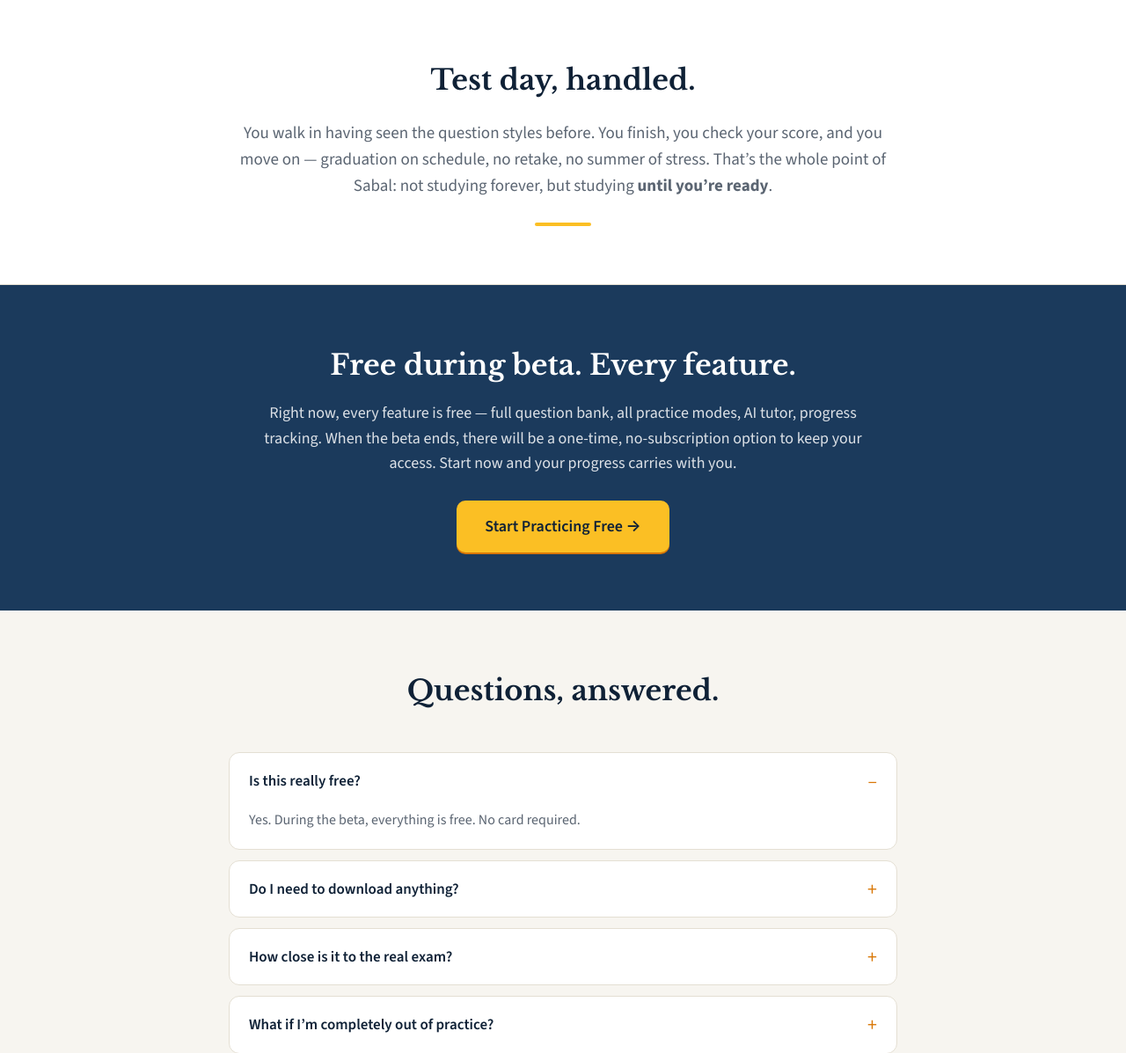
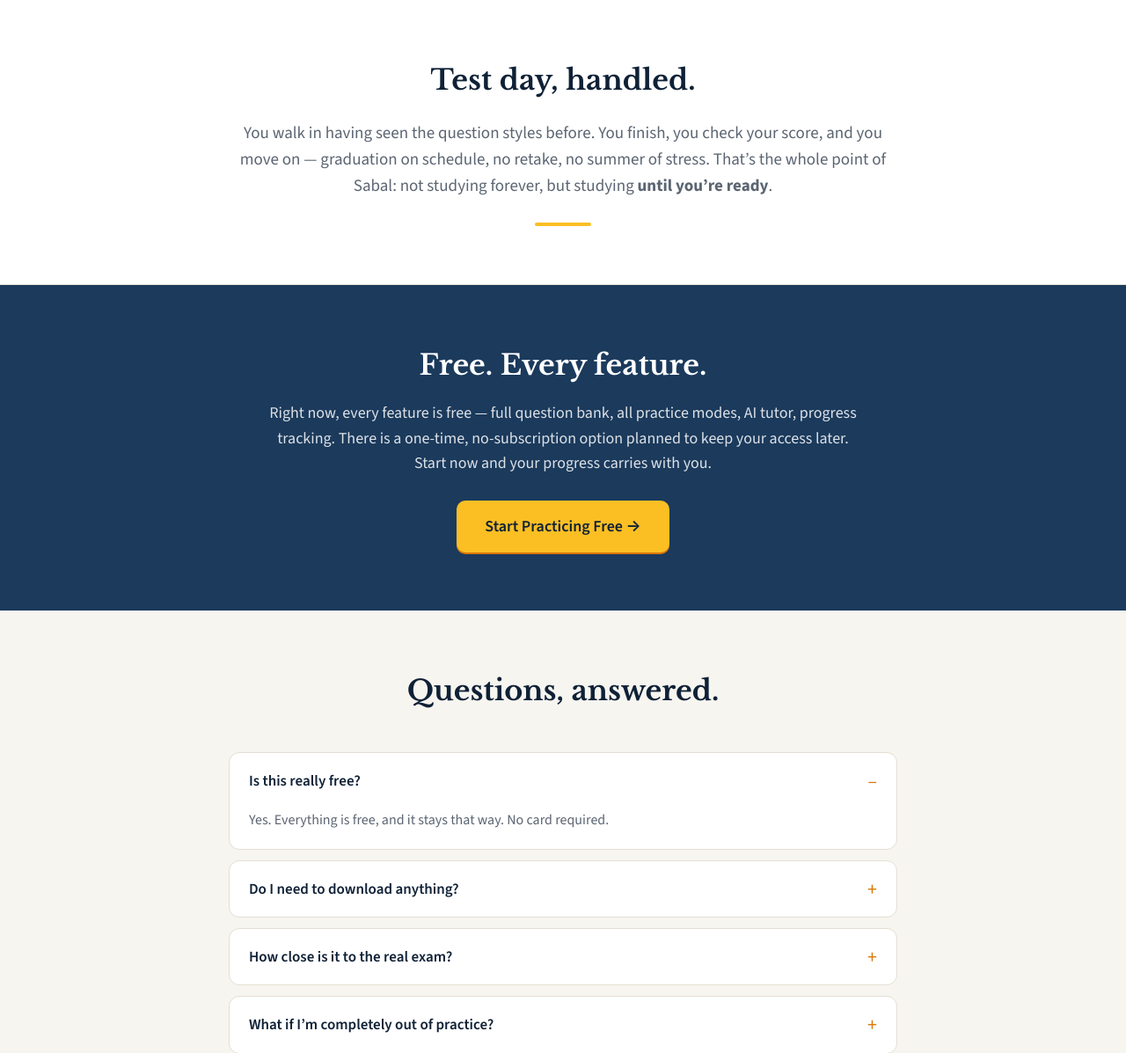
Before and after one commit to MuataSr/sabal, a Flask app: page / in a window 1280 px wide. Shown: the part 4085-5282 px from the top of the page at 88% size. Run offline with Flask 3, Linux system fonts and the light colour scheme.

Commit message:
copy: remove every launch-beta reference; gate paid+AI surfaces on the edition flag

```diff
--- a/app.py
+++ b/app.py
@@ -12,7 +12,8 @@ import random
 import threading
 from datetime import datetime, timedelta, timezone
 from functools import wraps
-from flask import Flask, render_template, redirect, url_for, request, jsonify, session, flash
+from flask import (Flask, render_template, redirect, url_for, request, jsonify, session, flash,
+                   abort)
 import kb
 import tutor_engine
 import db
@@ -55,6 +56,22 @@ FREE_EDITION = APP_EDITION == "free"
 def _inject_edition():
     """Make the edition flag available to every template."""
     return {"free_edition": FREE_EDITION}
+
+
+def full_edition_only(view):
+    """A surface that exists only in the full edition.
+
+    The free edition must not expose the paid tier or any AI feature, and hiding
+    the link is not enough: the URL itself has to be gone, or the surface is one
+    guessed path away from being a mention. In the free edition this returns 404
+    before the view runs, so the route effectively does not exist.
+    """
+    @wraps(view)
+    def wrapper(*args, **kwargs):
+        if FREE_EDITION:
+            abort(404)
+        return view(*args, **kwargs)
+    return wrapper
 
 # Active quiz state now in SQLite (see db.py)
 db.init_active_quizzes_table()
@@ -1304,6 +1321,7 @@ def logout():
 
 
 @app.route("/pricing")
+@full_edition_only
 def pricing():
     """Pricing / upgrade page — 3-card layout (Free · Sprint · Annual).
     Square checkout is Phase 2 — buttons stay inert."""
@@ -1676,6 +1694,7 @@ def stimulus_practice_results(quiz_id):
 _tutor = tutor_engine.TutorEngine()
 
 @app.route('/tutor')
+@full_edition_only
 @login_required
 def tutor_page():
     user_id = session["user_id"]
@@ -1744,6 +1763,7 @@ def tutor_page():
     )
 
 @app.route('/tutor/chat', methods=['POST'])
+@full_edition_only
 @login_required
 def tutor_chat():
     data = request.get_json(force=True)
@@ -1780,11 +1800,13 @@ def tutor_chat():
     return jsonify(result)
 
 @app.route('/tutor/status')
+@full_edition_only
 def tutor_status():
     return jsonify(_tutor.check_servers())
 
 
 @app.route('/tutor/history')
+@full_edition_only
 @login_required
 def tutor_history():
     """Load persistent chat history for the current user."""
--- a/static/css/fcle.css
+++ b/static/css/fcle.css
@@ -793,7 +793,7 @@
 
 .pricing-note a { color: var(--navy); }
 
-/* Launch-beta banner (Sep 2026 free launch) */
+/* Free-access banner */
 .launch-banner {
   border: 1px solid var(--navy);
   background: #F0F4F8;
--- a/templates/base.html
+++ b/templates/base.html
@@ -88,9 +88,9 @@
         <div class="plan-title">
           <svg viewBox="0 0 24 24" fill="currentColor"><path d="M12 2l2.4 5.6L20 8.6l-4.2 4 1.1 5.8L12 15.5l-4.9 2.9 1.1-5.8L4 8.6l5.6-1z"/></svg>
           {% if is_premium %}Sabal Premium{% else %}Sabal{% endif %}
-          {% if launch_free %}<span class="plan-status">BETA · FREE</span>{% elif is_premium %}<span class="plan-status">ACTIVE</span>{% endif %}
+          {% if launch_free %}<span class="plan-status">FREE</span>{% elif is_premium %}<span class="plan-status">ACTIVE</span>{% endif %}
         </div>
-        {% if launch_free %}<p>Launch beta — every feature is free right now.</p>
+        {% if launch_free %}<p>Every feature is free.</p>
         {% elif is_premium %}<p>Unlimited practice &amp; full analytics.</p>
         {% else %}<p>{{ free_daily }} free questions a day.</p>{% endif %}
       </div>
@@ -117,7 +117,7 @@
         {% if launch_free %}
         <span class="exam-pill">
           <svg viewBox="0 0 24 24" fill="currentColor"><path d="M12 2l2.4 5.6L20 8.6l-4.2 4 1.1 5.8L12 15.5l-4.9 2.9 1.1-5.8L4 8.6l5.6-1z"/></svg>
-          Launch beta · free
+          Free
         </span>
         {% endif %}
         {% if current_user and not current_user.is_anonymous %}
--- a/templates/landing.html
+++ b/templates/landing.html
@@ -4,7 +4,7 @@
 <meta charset="UTF-8">
 <meta name="viewport" content="width=device-width, initial-scale=1.0">
 <title>Sabal — FCLE Exam Prep | Florida Civic Literacy Practice</title>
-<meta name="description" content="Pass the FCLE. Practice with 2,000+ FCLE-style questions built by a retired community college professor. Free during beta. No password — your personal dashboard link is your login.">
+<meta name="description" content="Pass the FCLE. Practice with 2,000+ FCLE-style questions built by a retired community college professor. Free, always. No password — your personal dashboard link is your login.">
 <link rel="icon" href="{{ url_for('static', filename='img/favicon.ico') }}" sizes="any">
 <link rel="icon" type="image/png" sizes="32x32" href="{{ url_for('static', filename='img/favicon-32.png') }}">
 <link rel="icon" type="image/png" sizes="16x16" href="{{ url_for('static', filename='img/favicon-16.png') }}">
@@ -141,7 +141,7 @@
   .success p{font-size:19px;color:var(--muted)}
   .success .rule{width:64px;height:4px;background:var(--gold);border-radius:2px;margin:26px auto 0}
 
-  /* Pricing teaser / Final CTA */
+  /* Final CTA */
   .price{max-width:680px;margin:0 auto;text-align:center}
   .price h2{font-size:32px;color:#fff;margin-bottom:14px}
   .price p{color:rgba(255,255,255,.85);font-size:18px;margin-bottom:28px}
@@ -232,7 +232,7 @@
       <h1>Pass the FCLE. Stand ready on test day.</h1>
       <p class="sub">You&rsquo;ve done the coursework. You&rsquo;ve made it this far. One exam stands between you and graduation &mdash; and it&rsquo;s been years since civics class. That&rsquo;s okay. <strong>Sabal is the refresher that actually works.</strong></p>
       <a class="btn btn-gold" href="/signup{% if src %}?src={{ src }}{% endif %}">Check My FCLE Readiness &rarr;</a>
-      <p class="micro"><strong>Free during beta. No credit card.</strong></p>
+      <p class="micro"><strong>Free. No credit card.</strong></p>
       <p class="micro">No password. No download. Start in 30 seconds.</p>
     </div>
     <div class="hero-shot">
@@ -355,11 +355,11 @@
 </div></div>
       </div>
       <div class="zz-row">
-        <div class="zz-copy"><h3>Practice the way you learn best</h3><p>Quick drills, timed Diagnostic, Mixed Review, or ask the AI Tutor to explain a concept until it clicks.</p></div>
+        <div class="zz-copy"><h3>Practice the way you learn best</h3>{% if free_edition %}<p>Quick drills, a timed Diagnostic, Mixed Review, and a Study Coach that reads your results and tells you what to work on next.</p>{% else %}<p>Quick drills, timed Diagnostic, Mixed Review, or ask the AI Tutor to explain a concept until it clicks.</p>{% endif %}</div>
         <div class="zz-mock">
 <div class="mk mk-modes" aria-hidden="true">
   <span class="chip on">Quick drills</span><span class="chip">Timed Diagnostic</span>
-  <span class="chip">Mixed Review</span><span class="chip">AI Tutor</span>
+  <span class="chip">Mixed Review</span><span class="chip">{% if free_edition %}Study Coach{% else %}AI Tutor{% endif %}</span>
   <div class="mk-line"><i style="--w:1"></i></div>
 </div></div>
       </div>
@@ -389,8 +389,12 @@
 <section class="band-navy">
   <div class="wrap">
     <div class="price">
-      <h2>Free during beta. Every feature.</h2>
-      <p>Right now, every feature is free &mdash; full question bank, all practice modes, AI tutor, progress tracking. When the beta ends, there will be a one-time, no-subscription option to keep your access. Start now and your progress carries with you.</p>
+      <h2>Free. Every feature.</h2>
+      {% if free_edition %}
+      <p>Every feature is free &mdash; the full question bank, all practice modes, progress tracking, and the Study Coach that tells you what to work on next. There is nothing to buy and nothing that gets taken away. Start now and your progress carries with you.</p>
+      {% else %}
+      <p>Right now, every feature is free &mdash; full question bank, all practice modes, AI tutor, progress tracking. There is a one-time, no-subscription option planned to keep your access later. Start now and your progress carries with you.</p>
+      {% endif %}
       <a class="btn btn-gold" href="/signup{% if src %}?src={{ src }}{% endif %}">Start Practicing Free &rarr;</a>
     </div>
   </div>
@@ -404,7 +408,7 @@
     <div class="faq">
       <details open>
         <summary>Is this really free?</summary>
-        <p>Yes. During the beta, everything is free. No card required.</p>
+        <p>Yes. Everything is free, and it stays that way. No card required.</p>
       </details>
       <details>
         <summary>Do I need to download anything?</summary>
--- a/templates/premium.html
+++ b/templates/premium.html
@@ -6,8 +6,8 @@
 
   {% if launch_free %}
   <div class="launch-banner">
-    <strong>Launch beta</strong> — every feature is free right now. No card, no catch.
-    We'll announce well before anything changes.
+    <strong>Free right now</strong> — every feature, no card, no catch.
+    Nothing will change without plenty of notice.
   </div>
   {% endif %}
 
```
